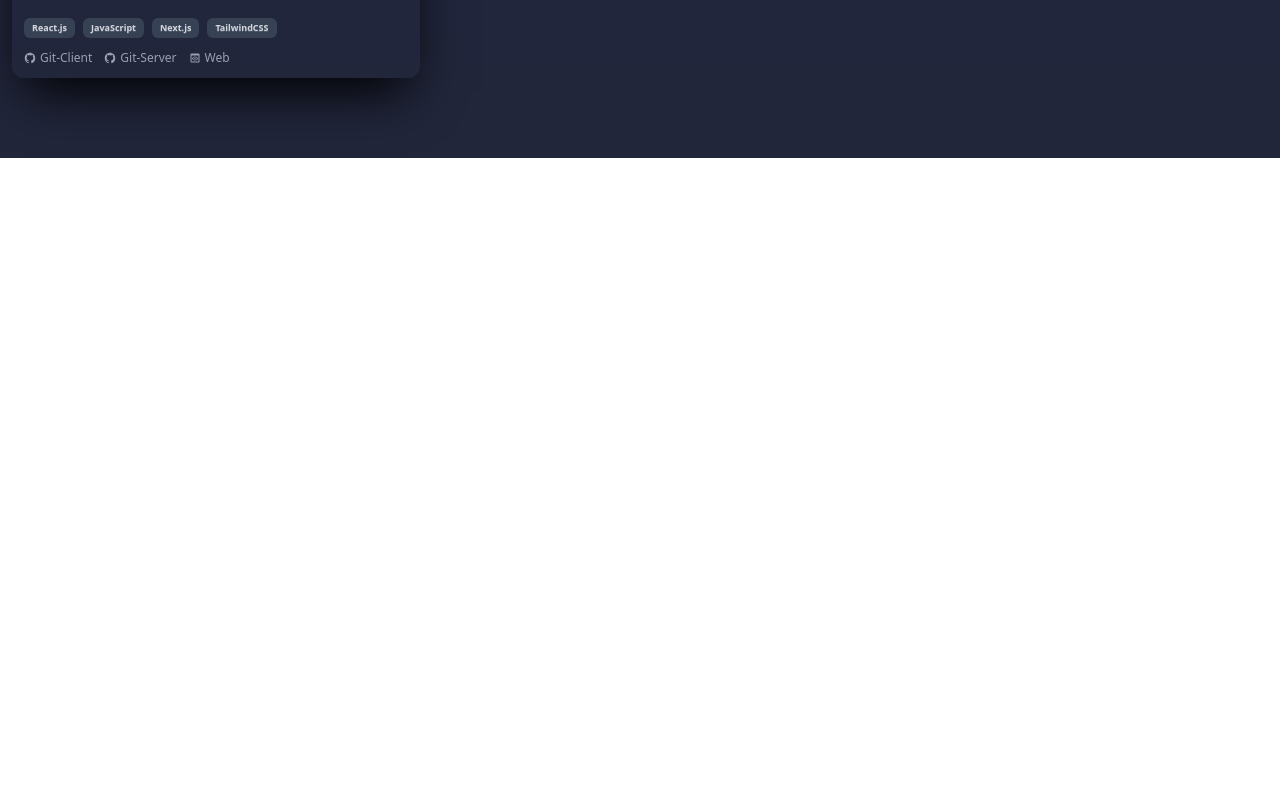
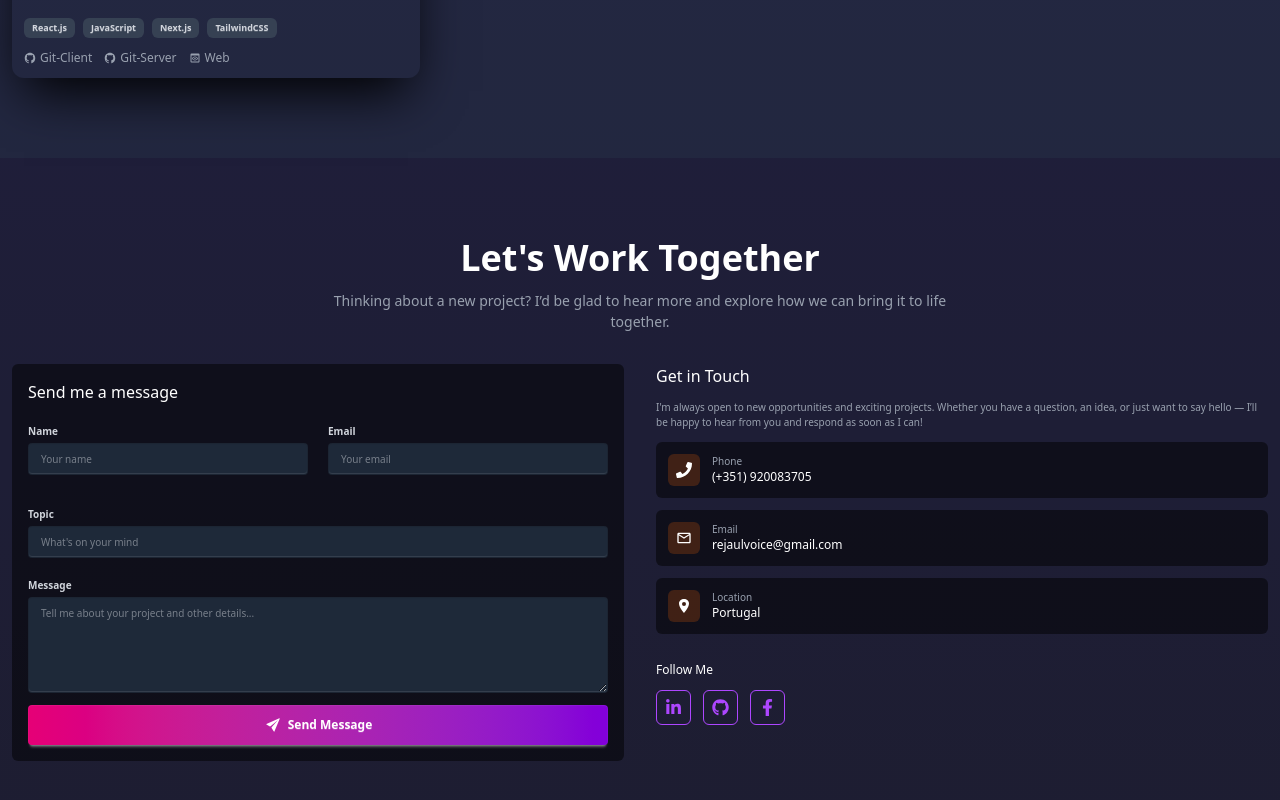
Before and after one commit to rejaulvoice18/rejaul-karim-portfolio, a React (Vite) app: page / in a window 1280 px wide. Shown: the part 4396-5196 px from the top of the page. Before the commit the page ends 4554 px from the top, so only its background shows below. Built offline with nearby package versions, Linux system fonts and the light colour scheme.

Commit message:
Implemented Functionality toreceive a message from the client

```diff
--- a/src/pages/Home/Home/Home.jsx
+++ b/src/pages/Home/Home/Home.jsx
@@ -6,6 +6,7 @@ import Hero from '../Hero/Hero';
 import AboutMe from '../AboutMe/AboutMe';
 import Experience from '../Experience/Experience';
 import FeaturedProjects from '../FeaturedProjects/FeaturedProjects';
+import WorkTogether from '../WorkTogether/WorkTogether';
 
 
 const Home = () => {
@@ -15,6 +16,7 @@ const Home = () => {
             <AboutMe />
             <Experience />
             <FeaturedProjects />
+            <WorkTogether />
             {/* <He /> */}
             {/* <Heo /> */}
             {/* <Animate /> */}
--- /dev/null
+++ b/src/pages/Home/WorkTogether/WorkTogether.jsx
@@ -0,0 +1,94 @@
+import React from 'react';
+import SectionTitle from '../../../components/SectionTitle';
+import { IoIosSend } from 'react-icons/io';
+import { FaFacebookF, FaGithub, FaLinkedinIn, FaPhone } from 'react-icons/fa';
+import { MdOutlineEmail } from 'react-icons/md';
+import { IoLocationSharp } from 'react-icons/io5';
+import { Link } from 'react-router-dom';
+
+const WorkTogether = () => {
+    return (
+        <section className='bg-black/20 py-20'>
+            <div className='max-w-screen-xl mx-auto px-3'>
+                <SectionTitle
+                    heading={"Let's Work Together"}
+                    body={"Thinking about a new project? I’d be glad to hear more and explore how we can bring it to life together."}
+                />
+                <div className='grid grid-cols-1 md:grid-cols-2 gap-8 mt-8'>
+                    <div className='bg-black/50 p-4 rounded-md space-y-3'>
+                        <h3 className='text-white'>Send me a message</h3>
+                        <div className='md:flex space-y-3 gap-5 w-full'>
+                            <div className='w-full'>
+                                <legend className="fieldset-legend text-gray-300 text-[10px]">Name</legend>
+                                <input type="text" className="input input-sm w-full bg-gray-800 text-gray-300 text-[10px]" placeholder="Your name" />
+                            </div>
+                            <div className='w-full'>
+                                <legend className="fieldset-legend text-gray-300 text-[10px]">Email</legend>
+                                <input type="email" className="input input-sm w-full bg-gray-800 text-gray-300 text-[10px]" placeholder="Your email" />
+                            </div>
+                        </div>
+                        <div className='w-full'>
+                            <legend className="fieldset-legend text-gray-300 text-[10px]">Topic</legend>
+                            <input type="text" className="input input-sm w-full bg-gray-800 text-gray-300 text-[10px]" placeholder="What's on your mind" />
+                        </div>
+                        <div className='w-full'>
+                            <legend className="fieldset-legend text-gray-300 text-[10px]">Message</legend>
+                            <textarea className="textarea h-24 w-full bg-gray-800 text-gray-300 text-[10px]" placeholder="Tell me about your project and other details..."></textarea>
+                        </div>
+                        <button className='btn btn-block bg-gradient-to-r from-pink-600 to-purple-700 text-white border-0 text-xs'><IoIosSend size={18} /> Send Message</button>
+                    </div>
+                    <div className=''>
+                        <h3 className='text-white'>Get in Touch</h3>
+                        <p className='text-gray-400 text-[10px] py-3'>I'm always open to new opportunities and exciting
+                            projects. Whether you have a question, an idea,
+                            or just want to say hello — I’ll be happy to hear from you and respond as soon as I can!</p>
+                        <div className='flex flex-col gap-3 text-white'>
+                            <div className='flex gap-3 bg-black/50 p-3 rounded-md hover:bg-gray-700'>
+                                <div className='flex p-2 bg-orange-500/20 rounded-md items-center justify-items-center'>
+                                    <FaPhone />
+                                </div>
+                                <div>
+                                    <p className='text-[10px] text-gray-400'>Phone</p>
+                                    <p className='text-xs'>(+351) 920083705</p>
+                                </div>
+                            </div>
+                            <div className='flex gap-3 bg-black/50 p-3 rounded-md hover:bg-gray-700'>
+                                <div className='flex p-2 bg-orange-500/20 rounded-md items-center justify-items-center'>
+                                    <MdOutlineEmail />
+                                </div>
+                                <div>
+                                    <p className='text-[10px] text-gray-400'>Email</p>
+                                    <p className='text-xs'>rejaulvoice@gmail.com</p>
+                                </div>
+                            </div>
+                            <div className='flex gap-3 bg-black/50 p-3 rounded-md hover:bg-gray-700'>
+                                <div className='flex p-2 bg-orange-500/20 rounded-md items-center justify-items-center'>
+                                    <IoLocationSharp />
+                                </div>
+                                <div>
+                                    <p className='text-[10px] text-gray-400'>Location</p>
+                                    <p className='text-xs'>Portugal</p>
+                                </div>
+                            </div>
+                            <h3 className='text-xs mt-4'>Follow Me</h3>
+                            {/* Social Links */}
+                            <div className='flex gap-3'>
+                                <Link to={'https://www.linkedin.com/in/md-rejaul-karim'} target='_blank' rel="noopener noreferrer"><FaLinkedinIn className='p-2 rounded-md hoverEffect border
+                                        border-purple-500 hover:bg-purple-500 text-purple-500 hover:text-white' size={35} />
+                                </Link>
+                                <Link to={'https://github.com/rejaulvoice18'} target='_blank' rel="noopener noreferrer"><FaGithub className='p-2 rounded-md hoverEffect border
+                                        border-purple-500 hover:bg-purple-500 text-purple-500 hover:text-white' size={35} />
+                                </Link>
+                                <Link to={'https://www.facebook.com/rejaulvoice'} target='_blank' rel="noopener noreferrer"><FaFacebookF className='p-2 rounded-md hoverEffect border
+                                        border-purple-500 hover:bg-purple-500 text-purple-500 hover:text-white' size={35} />
+                                </Link>
+                            </div>
+                        </div>
+                    </div>
+                </div>
+            </div>
+        </section>
+    );
+};
+
+export default WorkTogether;
```
